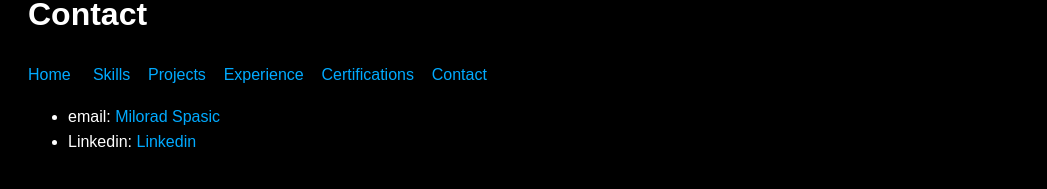
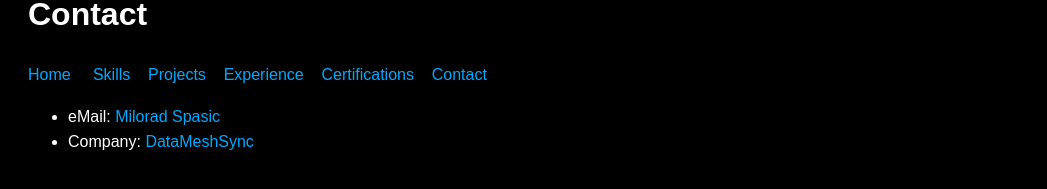
Before and after one commit to floyd011/ballerina, a Jekyll site: the page built from index.md, in a window 1280 px wide and 900 px high, scrolled down 5154 px. Shown: the part 701-890 px from the top of the window, without its empty margins (0-1047 px from the left). Built offline with Jekyll 4.4.1, drawn with Linux system fonts in a browser that asks for light colours.

Commit message:
Update index.md

```diff
--- a/index.md
+++ b/index.md
@@ -234,5 +234,5 @@ Designing and implementing modern data architectures, with a strong focus on sca
 
 [Home](#welcome-to-the-portfolio-of-milorad-spasić) &nbsp; &nbsp; [Skills](#skills) &nbsp; &nbsp;[Projects](#projects) &nbsp; &nbsp;[Experience](#experience) &nbsp; &nbsp;[Certifications](#certifications) &nbsp; &nbsp;[Contact](#contact)
 
-  - email: [Milorad Spasic](mailto:milorad.spasic@datameshsync.info)
-  - Linkedin: [Linkedin](https://www.linkedin.com/in/milorad-spasic)
+  - eMail: [Milorad Spasic](mailto:milorad.spasic@datameshsync.info)
+  - Company: [DataMeshSync](https://www.datameshsync.info)
```
